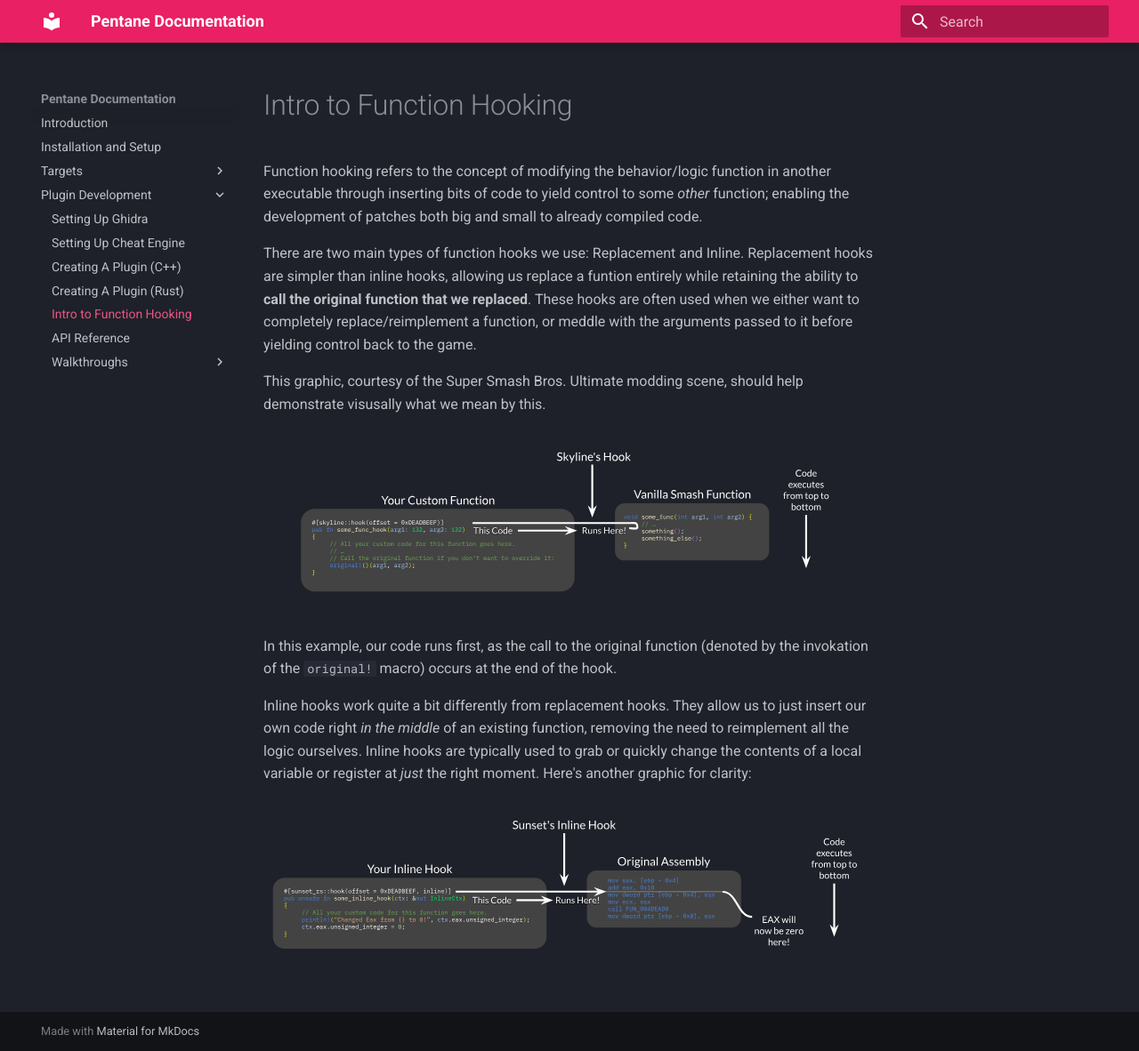
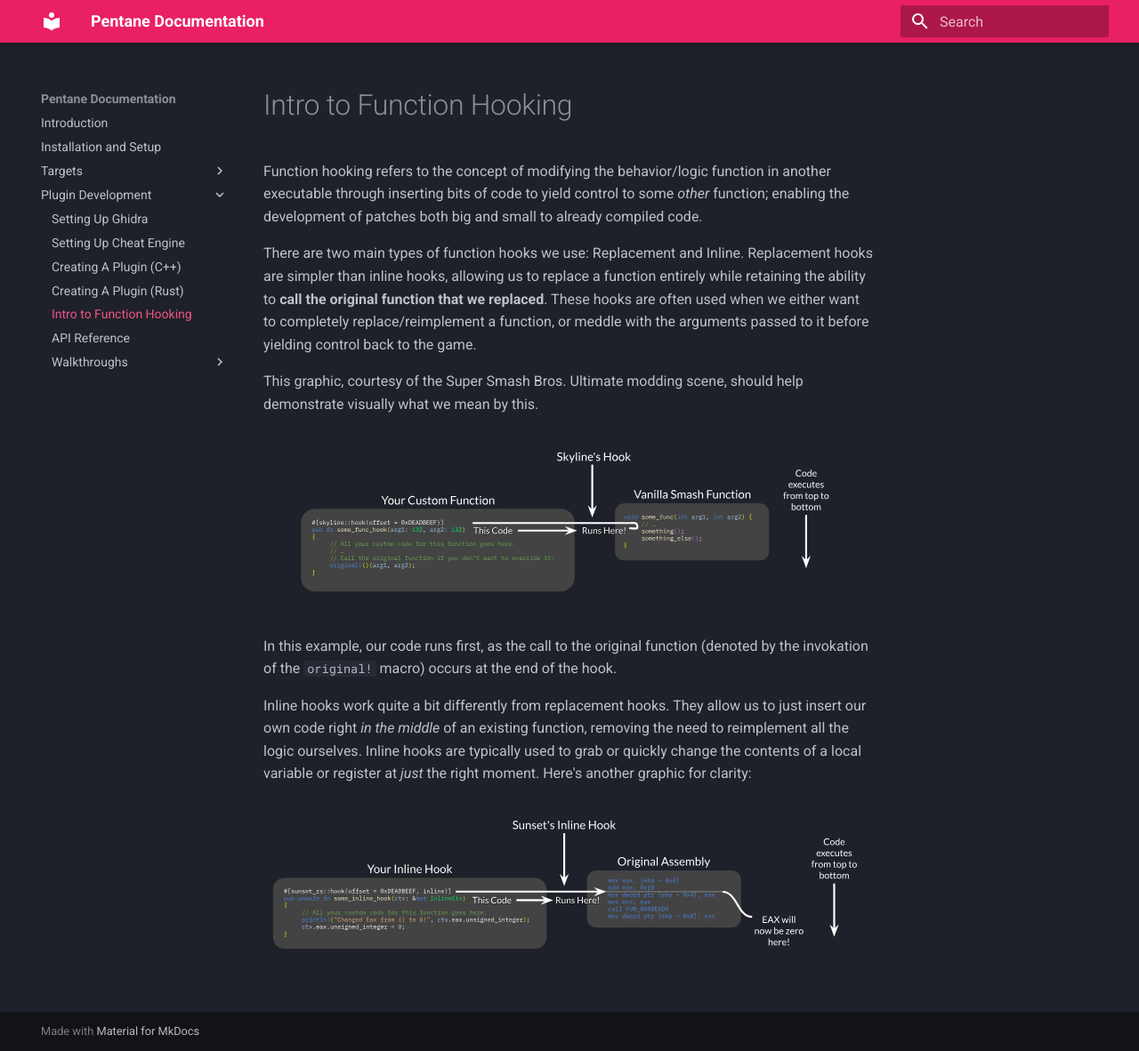
Before and after one commit to high-octane-dev/high-octane-dev.github.io, an MkDocs documentation site: the page built from docs/plugin-development/function-hooking.md, in a window 1280 px wide and 1182 px high. Shown: the whole window at 89% size. Built offline with MkDocs 1.6.1 and Material for MkDocs 9.7.7, drawn with Linux system fonts in a browser that asks for light colours.

Commit message:
Fix typo in `function-hooking.md`

```diff
--- a/docs/plugin-development/function-hooking.md
+++ b/docs/plugin-development/function-hooking.md
@@ -2,9 +2,9 @@
 
 Function hooking refers to the concept of modifying the behavior/logic function in another executable through inserting bits of code to yield control to some *other* function; enabling the development of patches both big and small to already compiled code.
 
-There are two main types of function hooks we use: Replacement and Inline. Replacement hooks are simpler than inline hooks, allowing us replace a funtion entirely while retaining the ability to **call the original function that we replaced**. These hooks are often used when we either want to completely replace/reimplement a function, or meddle with the arguments passed to it before yielding control back to the game.
+There are two main types of function hooks we use: Replacement and Inline. Replacement hooks are simpler than inline hooks, allowing us to replace a function entirely while retaining the ability to **call the original function that we replaced**. These hooks are often used when we either want to completely replace/reimplement a function, or meddle with the arguments passed to it before yielding control back to the game.
 
-This graphic, courtesy of the Super Smash Bros. Ultimate modding scene, should help demonstrate visusally what we mean by this.
+This graphic, courtesy of the Super Smash Bros. Ultimate modding scene, should help demonstrate visually what we mean by this.
 
 ![Diagram depicting a function replacement hook](../assets/replacement-hook-example.svg)
 
@@ -12,4 +12,5 @@
 
 Inline hooks work quite a bit differently from replacement hooks. They allow us to just insert our own code right *in the middle* of an existing function, removing the need to reimplement all the logic ourselves. Inline hooks are typically used to grab or quickly change the contents of a local variable or register at *just* the right moment. Here's another graphic for clarity:
 
+
 ![Diagram depicting an inline hook](../assets/inline-hook-example.svg)
```
